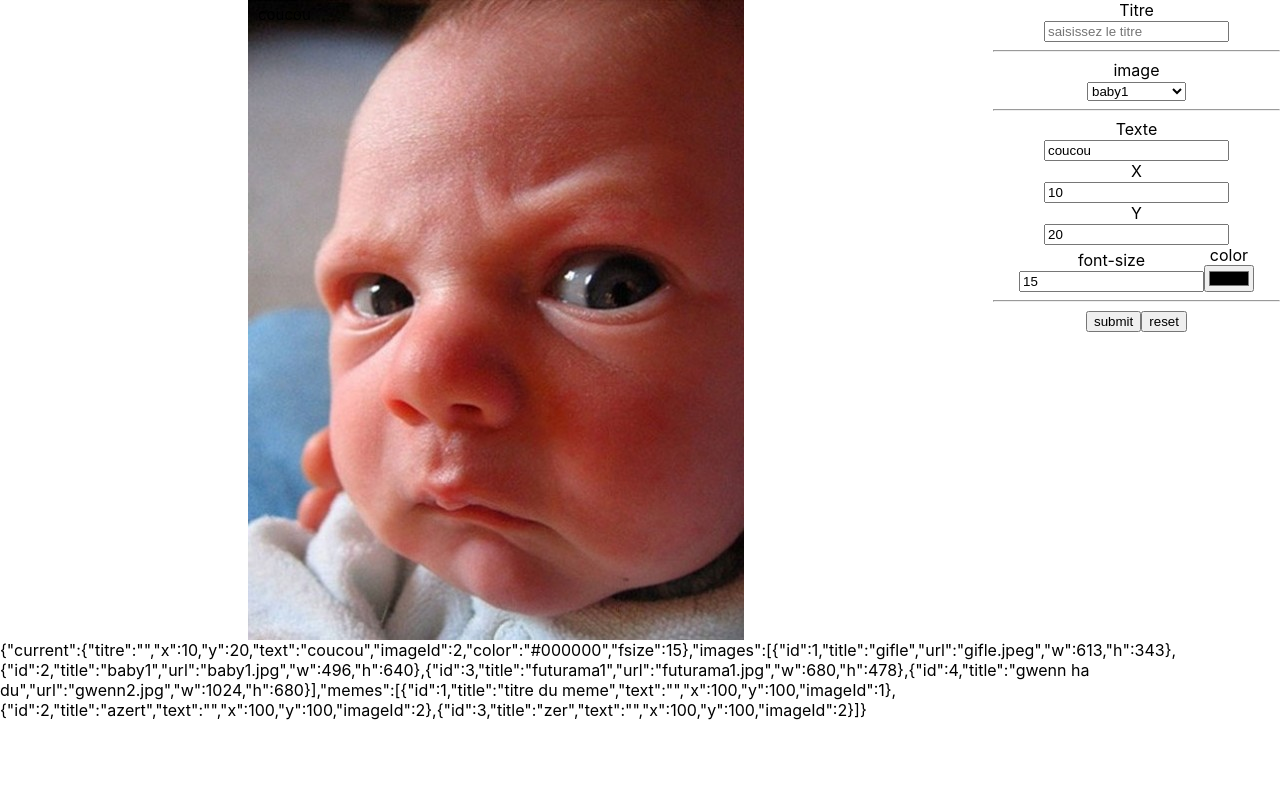
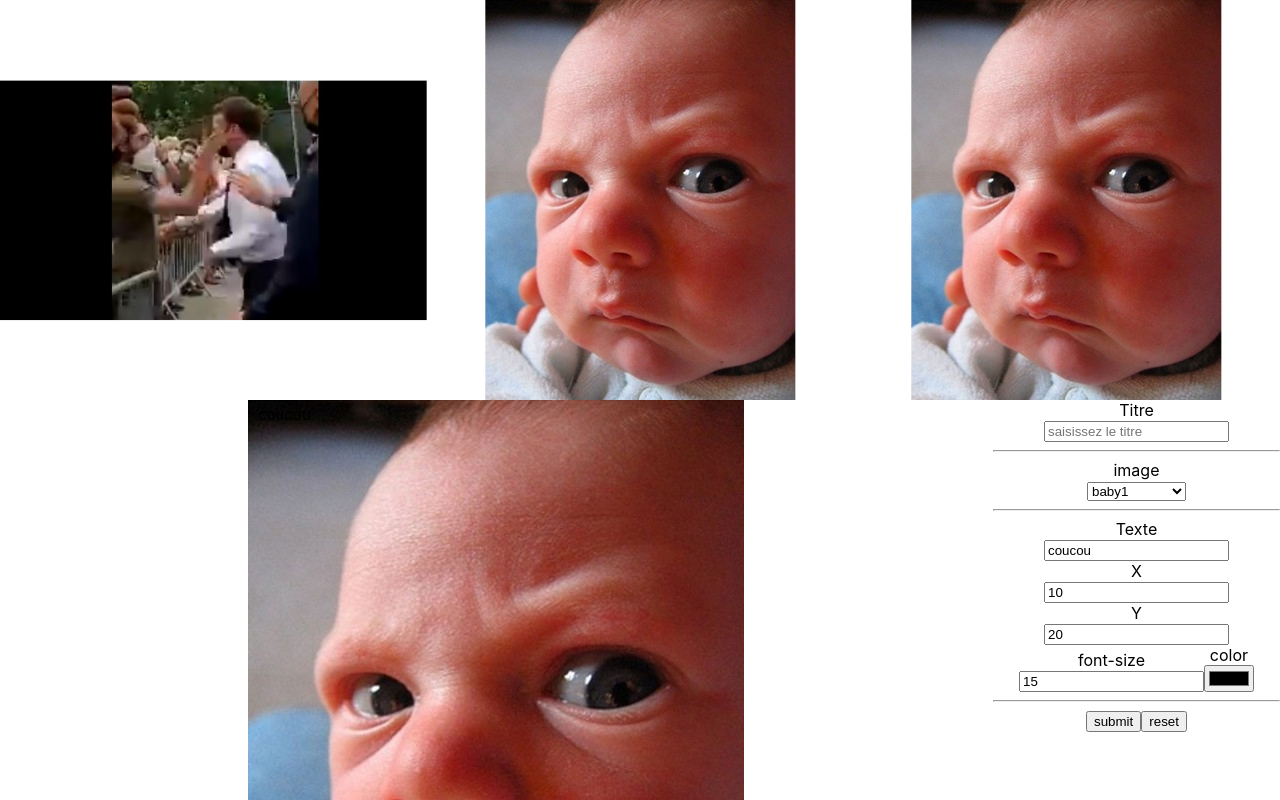
Before and after one commit to champix56/tjs-2021-06-08, a React (Create React App) app: page / in a window 1280 px wide. Shown: the top 800 px of the page. Built offline with nearby package versions, Linux system fonts and the light colour scheme; data requests are answered from the project's data file.

Commit message:
creation du thumbnail

```diff
--- a/src/App/App.js
+++ b/src/App/App.js
@@ -1,9 +1,13 @@
 import React from 'react';
 import FlexLayout from './components/FlexLayout/FlexLayout';
+import FlowLayout from './components/FlowLayout/FlowLayout';
 import MemeForm from './components/MemeForm/MemeForm';
 import MemeViewer from './components/MemeViewer/MemeViewer';
 import { REST_ADR_SRV } from './config/config';
 import store, { initialState, globalInitialState } from './store/store';
+import Navbar from './components/Navbar/Navbar';
+import Header from './components/Header/Header';
+import Footer from './components/Footer/Footer';
 /**
  * Composant principale de notre application
  */
@@ -40,6 +44,12 @@ class App extends React.Component {
   }
   render() {
     return <div className="App">
+        <FlowLayout>
+          {this.state.memes.map((elem, i) => <MemeViewer key={'meme-' + i} meme={{
+            ...elem,
+            image: this.state.images.find(e => e.id === elem.imageId)
+          }} />)}
+        </FlowLayout>
         <FlexLayout>
           <div>
             <MemeViewer meme={{
@@ -49,7 +59,6 @@ class App extends React.Component {
           </div>
           <MemeForm images={this.state.images} onSubmit={formState => this.setState({ current: formState })} />
         </FlexLayout>
-      {JSON.stringify(this.state)}
       </div>;
   }
 }
```
Lines whose indentation alone changed are shown as unchanged.
